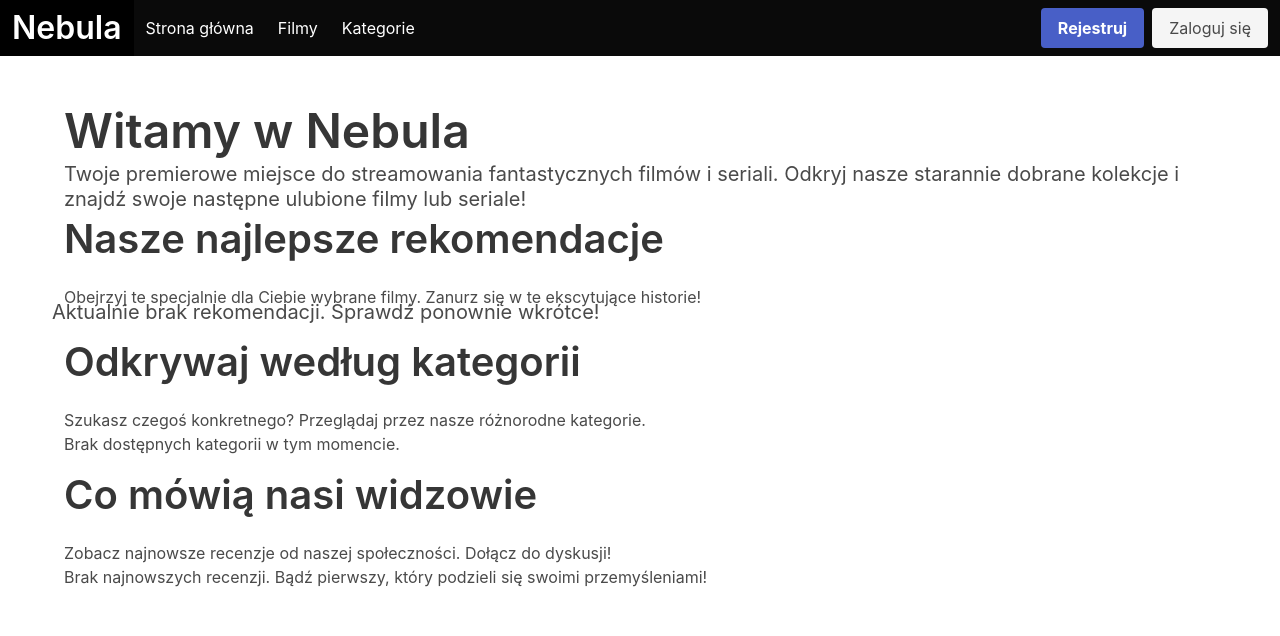
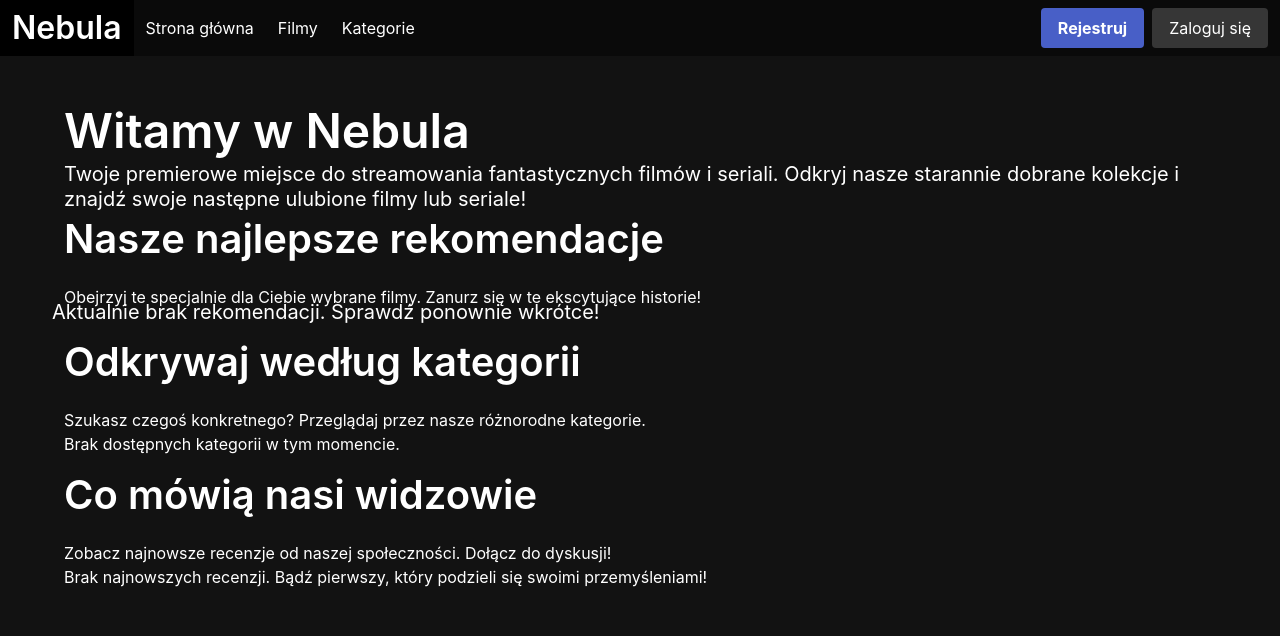
Before and after one commit to MiuOS/project2, a Django app: page / in a window 1280 px wide. Shown: the top 636 px of the page. Run offline with Django 4.2, Linux system fonts and the light colour scheme; data that the repository does not hold is empty.

Commit message:
dark mode

```diff
--- a/templates/main.html
+++ b/templates/main.html
@@ -1,9 +1,44 @@
 <!DOCTYPE html>
-<html lang="en">
+<html lang="en" class="dark-mode">
 <head>
     <meta charset="UTF-8">
     <title>{% if title %}{{ title }}{% else %}Nebula - najlepsza platforma stramingowa!{% endif %} </title>
     <link rel="stylesheet" href="https://cdn.jsdelivr.net/npm/bulma@0.9.4/css/bulma.min.css">
+    <style>
+        html.dark-mode {
+            background-color: #121212;
+            color: #ffffff;
+        }
+
+        html.dark-mode body{
+            background-color: #121212;
+            color: #ffffff;
+        }
+
+        html.dark-mode a {
+            color: #4a90e2; /* Jasnoniebieski dla lepszej widoczności */
+        }
+
+        html.dark-mode .button {
+            color: #fff;
+        }
+
+        html.dark-mode .title {
+            color: #fff;
+        }
+
+        html.dark-mode .subtitle {
+            color: #fff;
+        }
+
+        html.dark-mode .card {
+            background-color: hsl(0, 0%, 21%);
+        }
+
+        html.dark-mode .card-content {
+            color: white;
+        }
+    </style>
     {% block head %}
     {% endblock %}
 </head>
@@ -44,7 +79,7 @@
                             <a class="button is-link" href="{% url 'register' %}">
                                 <strong>Rejestruj</strong>
                             </a>
-                            <a class="button is-light" href="{% url 'login' %}">
+                            <a class="button is-dark" href="{% url 'login' %}">
                                 Zaloguj się
                             </a>
                         </div>
```
